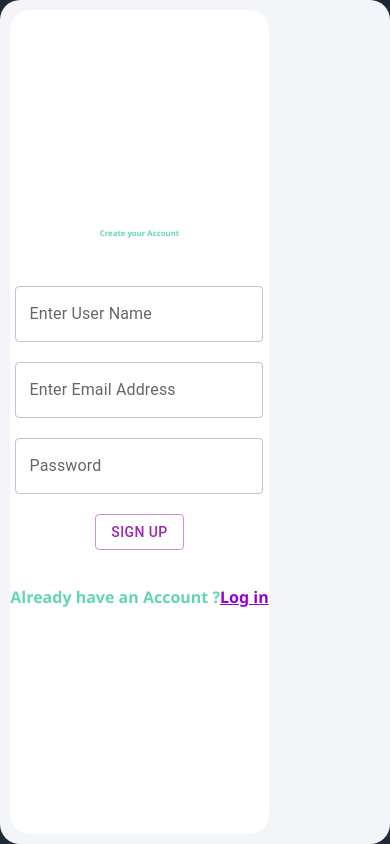
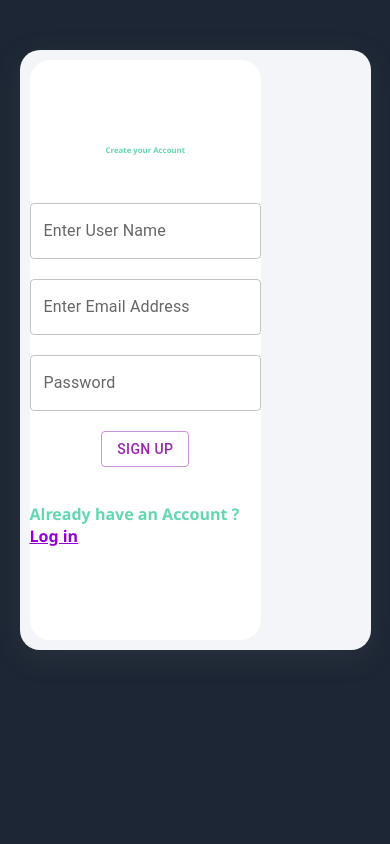
Before and after one commit to rutujp78/SIH2023_ggs, a React (Vite) app in the folder client/: page / in a window 390 px wide. Built offline with nearby package versions, Linux system fonts and the light colour scheme.

Commit message:
fix login/signup page css

```diff
--- a/client/src/App.css
+++ b/client/src/App.css
@@ -1,10 +1,10 @@
 .App {
-  display: flex;
+  /* display: flex; */
   /* justify-content: center; */
   /* align-items: center; */
   /* height: 100%; */
   /* width: 100%; */
-  position: relative;
+  /* position: relative; */
 }
 
 body {
@@ -39,7 +39,7 @@ body {
     cursor: pointer;
   }
 
-.grid-container {
+/* .grid-container {
     display: grid;
     grid-template-columns: 260px 1fr 1fr 1fr;
     grid-template-rows: 0.2fr 3fr;
@@ -47,7 +47,7 @@ body {
         'sidebar header header header'
         'sidebar main main main';
     height: 100vh;
-}
+} */
 
 /* Header */
 .header {
--- a/client/src/App.jsx
+++ b/client/src/App.jsx
@@ -36,7 +36,7 @@ function App() {
           {userData ?
               <Route exact path='/' element={<Home />}/>
             :
-            <Route exact path='/' element={<Login myStorage={myStorage}/>} />
+            <Route exact path='/' element={<Login/>} />
           }
           <Route exact path='/home' element={<Home />}/>
           <Route exact path='/energy' element={<Energy />} />
--- a/client/src/components/Toaster.jsx
+++ b/client/src/components/Toaster.jsx
@@ -29,7 +29,7 @@ export default function Toaster({ message }) {
                 message={message}
                 action={[
                     <IconButton key="close" onClick={handleClose}>
-                        {/* <CloseIcon /> */}X
+                        {/* <CloseIcon />X */}X
                     </IconButton>
                 ]}
             >
--- a/client/src/pages/Login.css
+++ b/client/src/pages/Login.css
@@ -1,12 +1,13 @@
 .login-container {
-    background-color: #f4f5f8;
     height: 90vh;
     width: 90vw;
+    background-color: #f4f5f8;
+    border-radius: 20px;
     display: flex;
-    border-radius: 20px;
-    position: absolute;
+    position: relative;
     top: 50px;
     left: 5vw;
+    box-shadow: rgba(100, 100, 111, 0.2) 0px 7px 29px 0px;
 }
 
 textarea:focus,
@@ -16,28 +17,6 @@ input:focus {
 
 .welcome-logo {
     height: 20vw;
-}
-
-.welcome-container {
-    flex: 0.7;
-    display: flex;
-    flex-direction: column;
-    justify-content: center;
-    align-items: center;
-    gap: 20px;
-    font-family: "Segoe UI", Tahoma, Geneva, Verdana, sans-serif;
-    color: rgba(0, 0, 0, 0.54);
-    border-bottom: 5px solid #63d7b0;
-    border-radius: 20px;
-}
-
-.login-container {
-    height: 90vh;
-    width: 90vw;
-    background-color: #f4f5f8;
-    border-radius: 20px;
-    display: flex;
-    box-shadow: rgba(100, 100, 111, 0.2) 0px 7px 29px 0px;
 }
 
 .image-container {
@@ -74,11 +53,14 @@ input:focus {
 }
 
 @media only screen and (max-width: 40em) {
+    .login-box {
+        width: 100%;
+    }
+
     .login-container {
-        height: 100vh;
-        width: 100vw;
-        position: static;
-
+        height: 600px;
+        width: 90vw;
+        display: flex;
     }
 
     .image-container {
--- a/client/src/pages/Login.jsx
+++ b/client/src/pages/Login.jsx
@@ -6,13 +6,13 @@ import { useNavigate } from "react-router-dom";
 import Toaster from '../components/Toaster';
 import PropTypes from 'prop-types'
 
-function Login({ myStorage }) {
+function Login() {
     const [showlogin, setShowLogin] = useState(false);
     const [data, setData] = useState({ username: "", email: "", password: "" });
     const [loading, setLoading] = useState(false);
 
     const [logInStatus, setLogInStatus] = React.useState("");
-    const [signInStatus, setSignInStatus] = React.useState("");
+    const [signInStatus, setSignInStatus] = React.useState();
 
     const navigate = useNavigate();
 
@@ -110,7 +110,7 @@ function Login({ myStorage }) {
             </Backdrop>
             <div className="login-container">
                 <div className="image-container">
-                    {/* <img src={logo} alt="Logo" className="welcome-logo" /> */}
+                    <img src="" alt="Logo" className="welcome-logo" />
                 </div>
                 {showlogin && (
                     <div className="login-box">
@@ -235,7 +235,8 @@ function Login({ myStorage }) {
                         </p>
                         {signInStatus ? (
                             <Toaster key={signInStatus.key} message={signInStatus.msg} />
-                        ) : null}
+                        ) : null
+                        }
                     </div>
                 )}
             </div>
```
